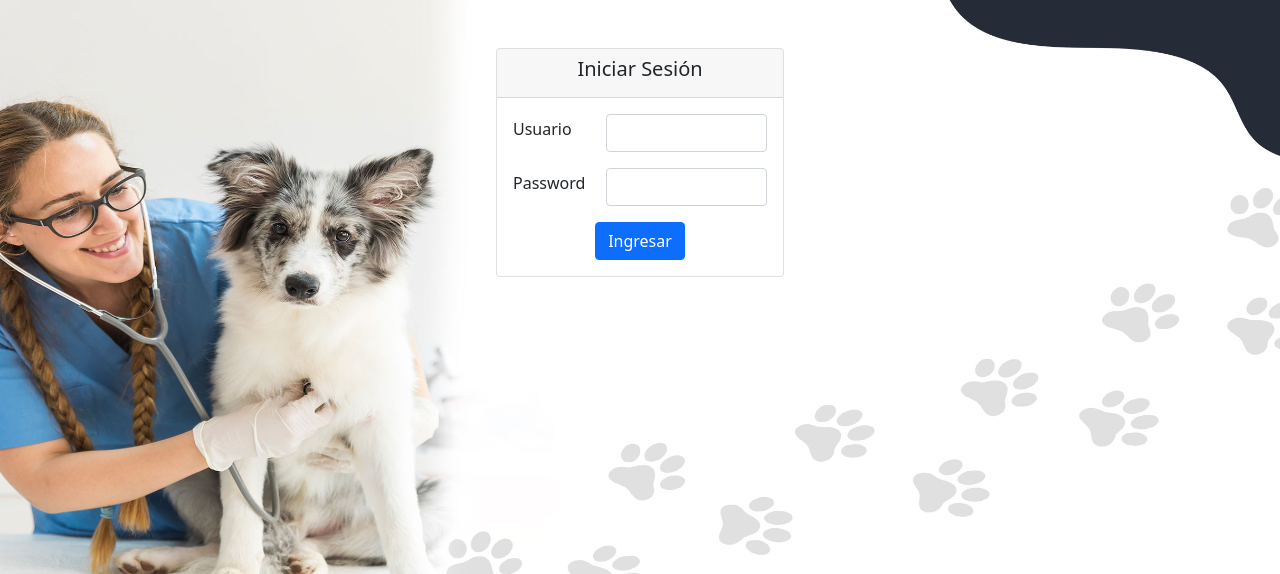
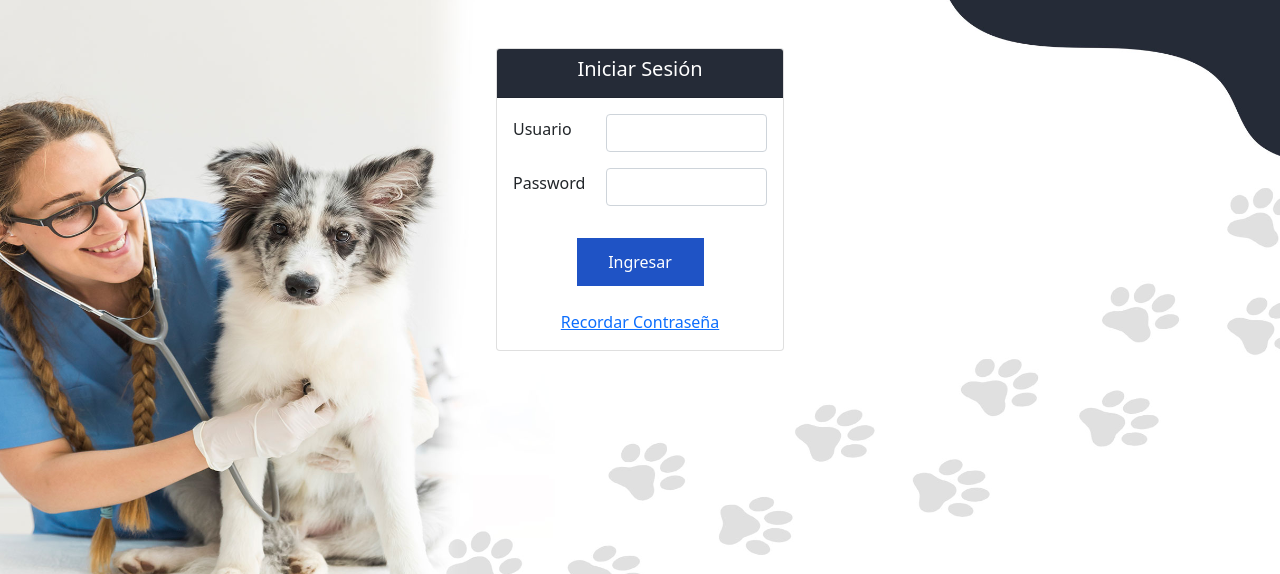
Before and after one commit to Carlos-CMCR/ING-SOFTWARE-VET, a PHP site: page /view/modulos/moduloSeguridad/formAutenticarUsuario.php in a window 1280 px wide. Shown: the part 74-648 px from the top of the page. Run offline with PHP 8.4, Linux system fonts and the light colour scheme.

Commit message:
login 100%

```diff
--- a/styles/stylesLogin.css
+++ b/styles/stylesLogin.css
@@ -23,13 +23,25 @@ body {
  }
 
 
- /* ESTILOS INICIO */
+ /* ESTILOS INICIO---- */
  .background-acceso{
     background-image: url("../view/img/background-acceso.jpg");
     background-size:100% auto;
 
 }
-
+.botons {
+    width: 50%;
+    background: #1f53c5;
+    border: none;
+    padding: 12px;
+    color: white;
+    margin: 16px 0;
+    font-size: 16px;
+  }
+.card-header{
+    background: #252b37;
+    color: white;
+}
 /*.login {
     width: 100%;
     max-width: 600px;
--- a/styles/stylesRegistro.css
+++ b/styles/stylesRegistro.css
@@ -13,7 +13,7 @@
 
   .form-register {
     width: 400px;
-    background: #24303c;
+    background: #252b37;
     padding: 30px;
     margin: auto;
     margin-top: 100px;
--- a/view/modulos/moduloSeguridad/formAutenticarUsuario.php
+++ b/view/modulos/moduloSeguridad/formAutenticarUsuario.php
@@ -22,7 +22,7 @@
         </div>
     </nav>
 
-    <div class=" d-flex justify-content-center">
+    <div class="d-flex justify-content-center">
     <div class="card mt-5 " style="width: 18rem;">
         <div class="card-header d-flex justify-content-center "><h5 class="card-title">Iniciar Sesión</h5></div>
         <div class="card-body">
@@ -38,8 +38,12 @@
                 <div class="col-8 "><input type="password"  class="form-control" aria-describedby="passwordHelpBlock" name="password" id="password"> </div>
         </div>
         </div>
+        <div class="mb-2">
         <div class="row">
-                <div class="col-12 d-flex justify-content-center"><input type="submit" class="btn btn-primary"  name="btnIngresar" id="btnIngresar" value="Ingresar"></div>
+                <div class="col-12 d-flex justify-content-center"><input type="submit" class="botons"  name="btnIngresar" id="btnIngresar" value="Ingresar"></div>
+        </div></div>
+        <div class="row ">
+            <a href="formVerificarUsuario.php" class="d-flex justify-content-center" id="links">Recordar Contraseña</a></div>
         </div>
 
     </div>
```
